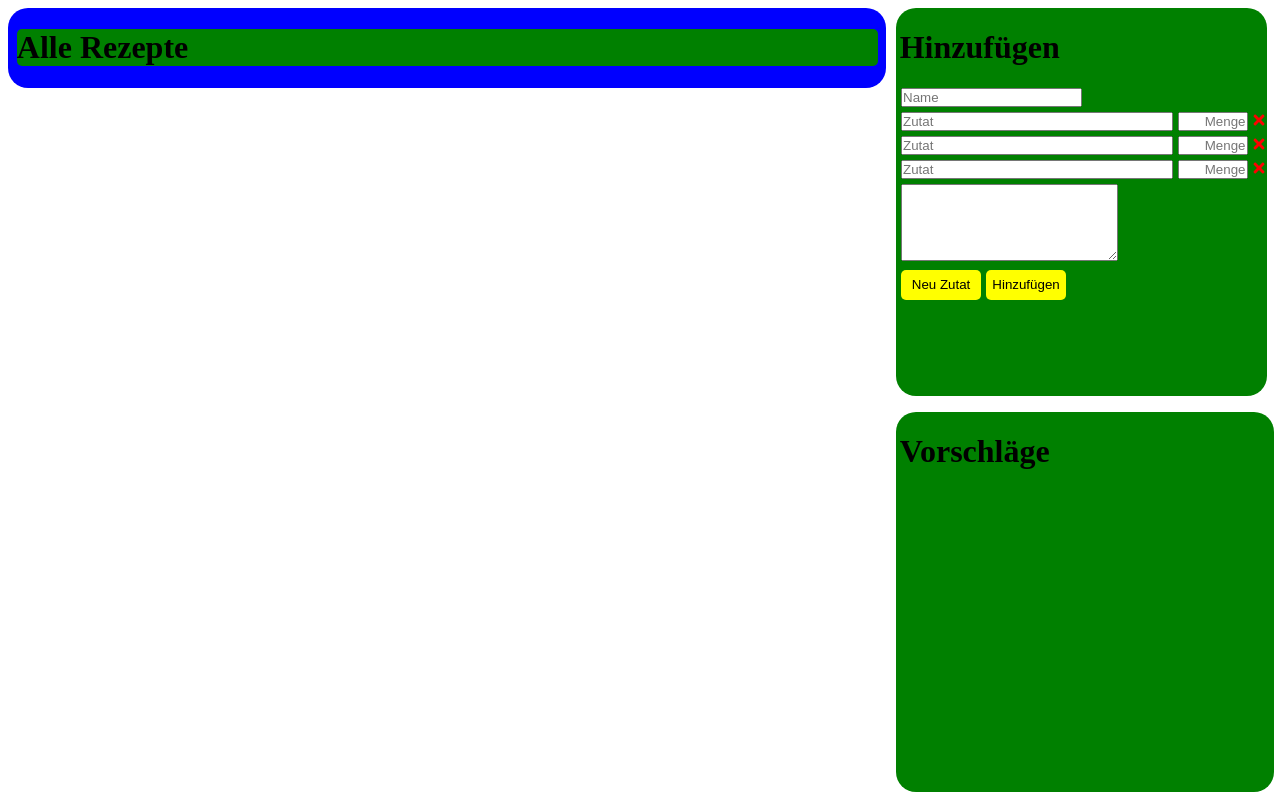
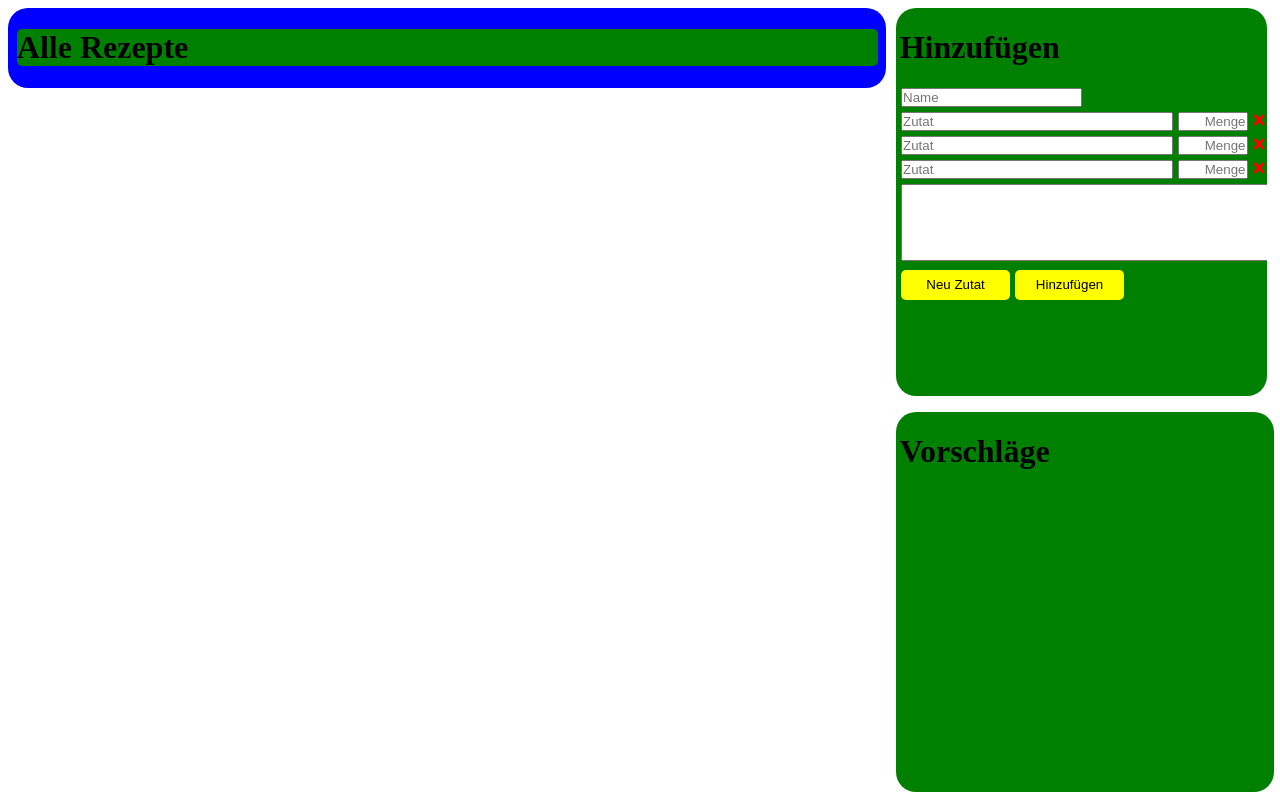
Before and after one commit to madswillem/recepieApp_Frontend, a React (Create React App) app: page / in a window 1280 px wide. Built offline with nearby package versions, Linux system fonts and the light colour scheme; no server answers.

Commit message:
some changes

```diff
--- a/src/App.css
+++ b/src/App.css
@@ -109,7 +109,7 @@
   border-radius: 5px;
   border: none;
   height: 30px;
-  width: 80px;
+  width: 109px;
 }
 
 .add button:hover {
--- a/src/components/Add.jsx
+++ b/src/components/Add.jsx
@@ -6,7 +6,7 @@ const Add = ({ data, onDelete, onAdd, onFinish, onUpdate, onUpdateName, onUpdate
             <h1 className='Header'>Hinzufügen</h1>
             <input type="text" placeholder="Name" onChange = {(e) => onUpdateName(e.target.value)}/>
             <Ingredeant data={data} onDelete={onDelete} onUpdate={onUpdate}/>
-            <textarea id="addTextarea" name="text" cols="25" rows="5" onChange = {(e) => onUpdateDescripition(e.target.value)}></textarea>
+            <textarea id="addTextarea" name="text" cols="62" rows="5" onChange = {(e) => onUpdateDescripition(e.target.value)}></textarea>
             <div>
                 <button onClick={onAdd}>Neu Zutat</button>
                 <button onClick={onFinish}>Hinzufügen</button>
```
